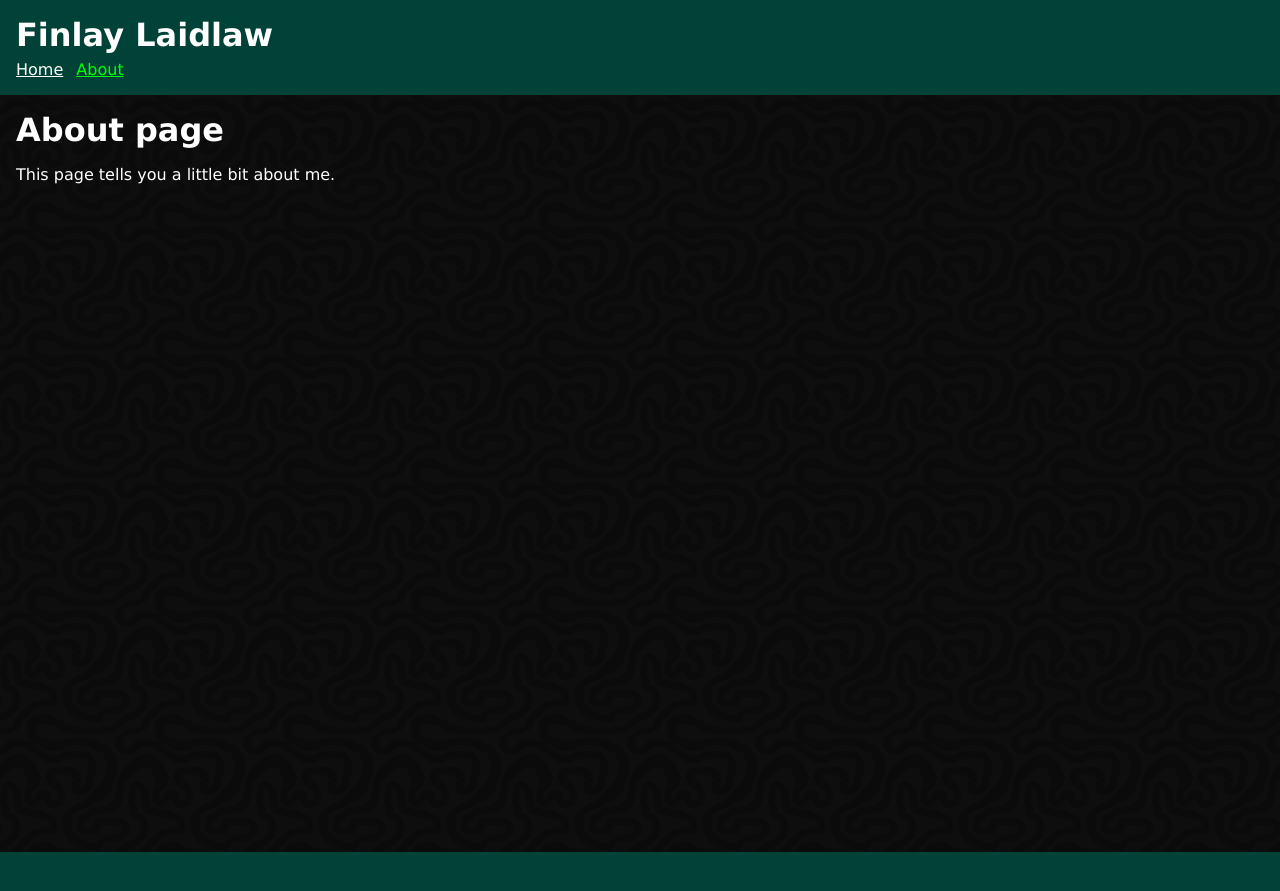
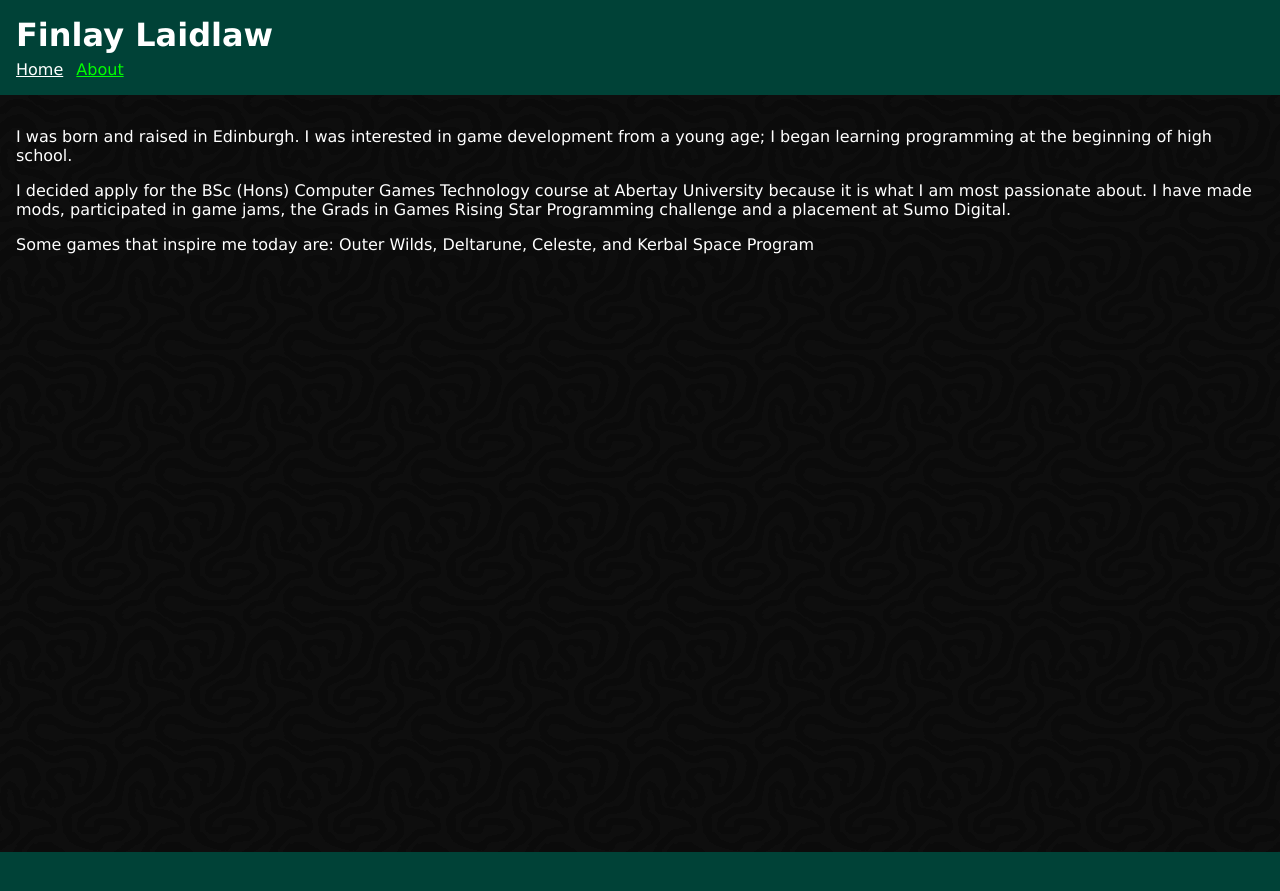
Before and after one commit to CyborgCabbage/cyborgcabbage.github.io, a Jekyll site: the page built from about.md, in a window 1280 px wide. Shown: the top 891 px of the page. Built offline with Jekyll 4.4.1, drawn with Linux system fonts in a browser that asks for light colours.

Commit message:
Add about page stuff

```diff
--- a/about.md
+++ b/about.md
@@ -2,6 +2,8 @@
 layout: default
 title: About
 ---
-# About page
+I was born and raised in Edinburgh. I was interested in game development from a young age; I began learning programming at the beginning of high school.
 
-This page tells you a little bit about me.
+I decided apply for the BSc (Hons) Computer Games Technology course at Abertay University because it is what I am most passionate about. I have made mods, participated in game jams, the Grads in Games Rising Star Programming challenge and a placement at Sumo Digital.
+
+Some games that inspire me today are: Outer Wilds, Deltarune, Celeste, and Kerbal Space Program
```
